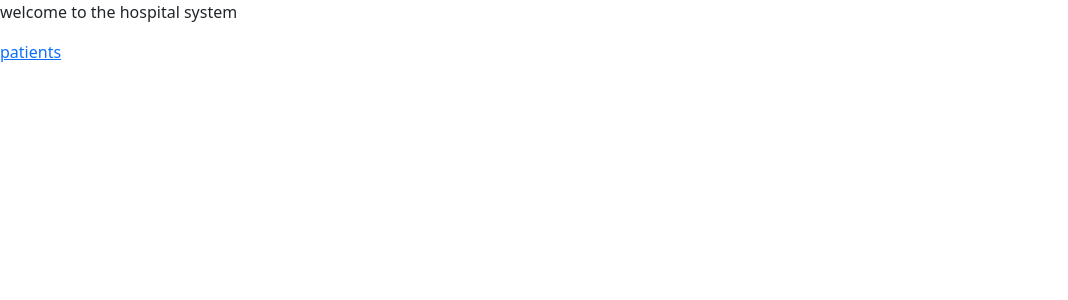
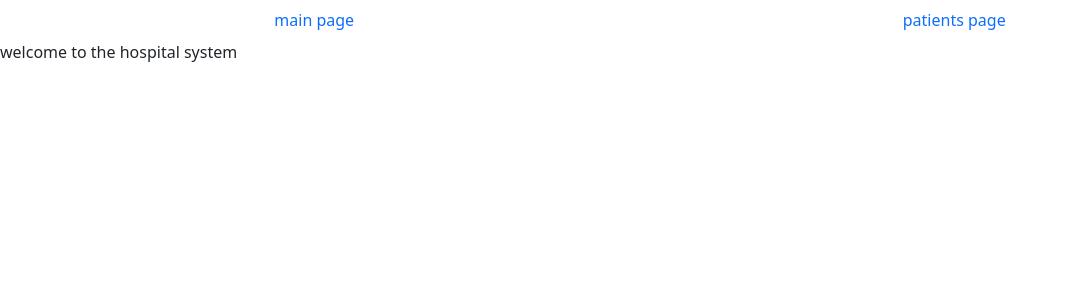
Before and after one commit to Sepinood-Karimi/internetEng, a Python web app: template templates/index.html in a window 1280 px wide. Shown: the top 300 px of the page, without its empty margins (0-1068 px from the left). Run offline with Jinja, Linux system fonts and the light colour scheme; the template is opened without the code that fills it, so the values that code supplies are empty.

Commit message:
adding navbar to pages

```diff
--- a/templates/base.html
+++ b/templates/base.html
@@ -6,18 +6,25 @@
     <meta name="viewport" content="width=device-width, initial-scale=1">
 
     <!-- Bootstrap CSS -->
-    <link href="https://cdn.jsdelivr.net/npm/bootstrap@5.1.3/dist/css/bootstrap.min.css" rel="stylesheet" integrity="sha384-1BmE4kWBq78iYhFldvKuhfTAU6auU8tT94WrHftjDbrCEXSU1oBoqyl2QvZ6jIW3" crossorigin="anonymous">
+    <link href="https://cdn.jsdelivr.net/npm/bootstrap@5.1.3/dist/css/bootstrap.min.css" rel="stylesheet"
+          integrity="sha384-1BmE4kWBq78iYhFldvKuhfTAU6auU8tT94WrHftjDbrCEXSU1oBoqyl2QvZ6jIW3" crossorigin="anonymous">
 
     <title>Hello, world!</title>
 </head>
 <body>
+<nav class="nav nav-pills flex-column flex-sm-row">
+    <a class="flex-sm-fill text-sm-center nav-link" aria-current="page" href="/">main page</a>
+    <a class="flex-sm-fill text-sm-center nav-link" href="/patients/">patients page</a>
+</nav>
 {% block content %}
 {% endblock content %}
 
 <!-- Optional JavaScript; choose one of the two! -->
 
 <!-- Option 1: Bootstrap Bundle with Popper -->
-    <script src="https://cdn.jsdelivr.net/npm/bootstrap@5.1.3/dist/js/bootstrap.bundle.min.js" integrity="sha384-ka7Sk0Gln4gmtz2MlQnikT1wXgYsOg+OMhuP+IlRH9sENBO0LRn5q+8nbTov4+1p" crossorigin="anonymous"></script>
+<script src="https://cdn.jsdelivr.net/npm/bootstrap@5.1.3/dist/js/bootstrap.bundle.min.js"
+        integrity="sha384-ka7Sk0Gln4gmtz2MlQnikT1wXgYsOg+OMhuP+IlRH9sENBO0LRn5q+8nbTov4+1p"
+        crossorigin="anonymous"></script>
 
 <!-- Option 2: Separate Popper and Bootstrap JS -->
 <!--
--- a/templates/index.html
+++ b/templates/index.html
@@ -8,7 +8,6 @@
 <body>
     {% block content %}
         <p> welcome to the hospital system </p>
-        <a href="/patients/">patients</a>
     {% endblock content %}
 </body>
 </html>
```
Lines whose indentation alone changed are shown as unchanged.
